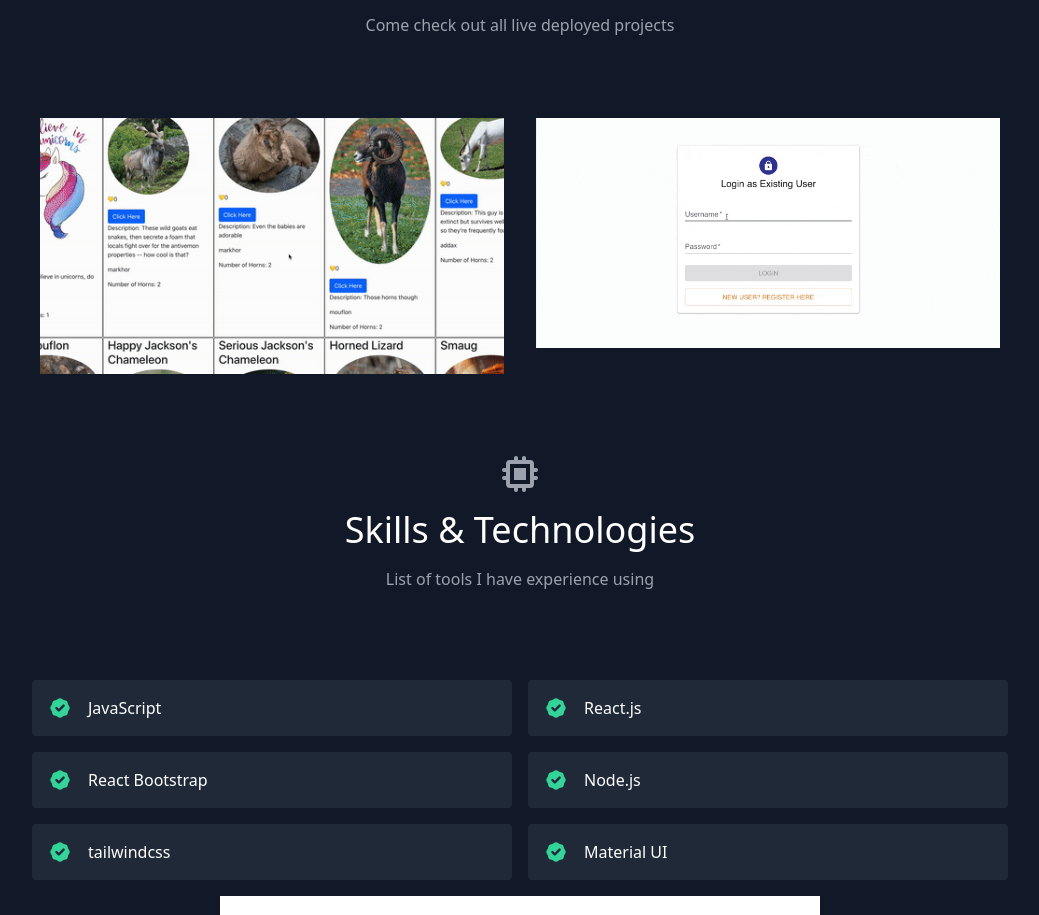
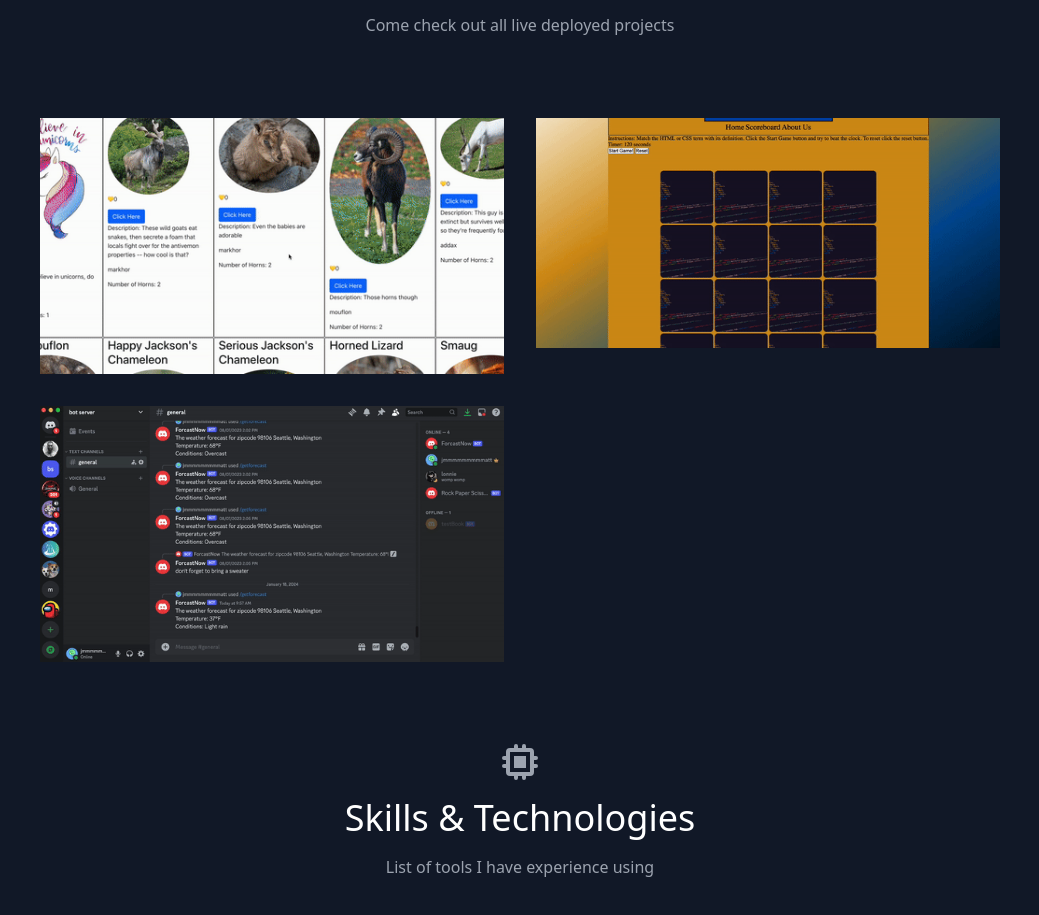
Before and after one commit to jamiguel23/my-portfolio, a React (Create React App) app: page / in a window 1280 px wide. Shown: the part 1886-2801 px from the top of the page, without its empty margins (120-1159 px from the left). Built offline with nearby package versions, Linux system fonts and the light colour scheme.

Commit message:
added project gifs and edited some data

```diff
--- a/src/components/Navbar.js
+++ b/src/components/Navbar.js
@@ -1,4 +1,3 @@
-import { ArrowRightIcon } from "@heroicons/react/solid";
 import React from "react";
 import { AiFillLinkedin, AiFillGithub } from "react-icons/ai";
 
--- a/src/data.js
+++ b/src/data.js
@@ -13,24 +13,24 @@ export const projects = [
     subtitle: "HTML, CSS, Vanilla JS",
     description:
       "Dynamically mix and match HTML and CSS terms in this engaging memory game, enhancing web development knowledge and testing memory skills.",
-    image: "./project-2.gif",
+    image: "./memorygif.gif",
     link: "hhttps://theta-btm260.github.io/memory-game/",
   },
+  {
+    title: "ForecastNow",
+    subtitle: "Discord Bot",
+    description:
+      "Ever want to know what the weather is while chatting with your friends on discord? No need to pause when you can ask ForcastNow directly in chat box!",
+    image: "./discordgif.gif",
+    link: "https://github.com/jamiguel23/discord-weather",
+  },
   // {
-  //   title: "DevChat",
-  //   subtitle: "Placeholder",
-  //   description:
-  //     "Lorem ipsum dolor sit amet consectetur adipisicing elit. Praesentium dolore rerum laborum iure enim sint nemo omnis voluptate exercitationem eius?",
-  //   image: "./project-3.gif",
-  //   link: "https://reactbootcamp.com",
-  // },
-  // {
-  //   title: "Epic Todo App",
-  //   subtitle: "Placeholder",
+  //   title: "Data Structures and Algorithms",
+  //   subtitle: "Coding Boot Camp Ex",
   //   description:
   //     "Lorem ipsum dolor sit amet consectetur adipisicing elit. Praesentium dolore rerum laborum iure enim sint nemo omnis voluptate exercitationem eius?",
   //   image: "./project-4.gif",
-  //   link: "https://reactbootcamp.com",
+  //   link: "https://github.com/jamiguel23/data-structures-and-algorithms",
   // },
 ];
 
```
Also changed, not shown: public/discordgif.gif (added), public/memorygif.gif (added).
